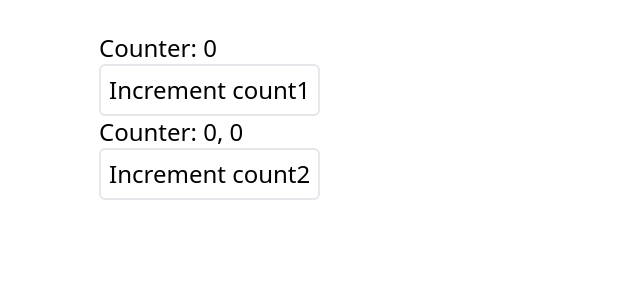
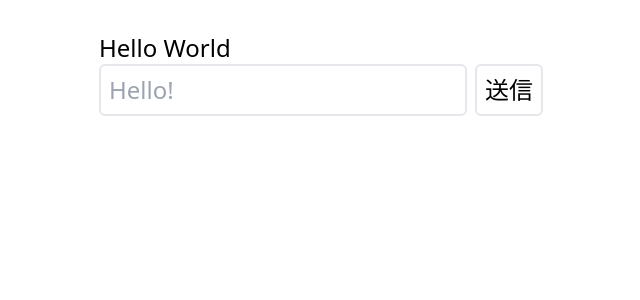
Before and after one commit to OBookBook/react-hooks, a React (Vite) app: page / in a window 1280 px wide. Shown: the top 300 px of the page, without its empty margins (93-733 px from the left). Built offline with nearby package versions, Linux system fonts and the light colour scheme.

Commit message:
enhance Thread component to display messages and handle form submission.

```diff
--- a/src/App.tsx
+++ b/src/App.tsx
@@ -11,7 +11,8 @@ import "./App.css";
 // import Lesson4_1 from "./lessons/Lesson4/Lesson4_1/Lesson4_1";
 // import Lesson5_1 from "./lessons/Lesson5/Lesson5_1/Lesson5_1";
 // import Lesson5_2 from "./lessons/Lesson5/Lesson5_2/Lesson5_2";
-import Lesson5_3 from "./lessons/Lesson5/Lesson5_3/Lesson5_3";
+// import Lesson5_3 from "./lessons/Lesson5/Lesson5_3/Lesson5_3";
+import Lesson6_1 from "./lessons/Lesson6/Lesson6_1/Lesson6_1";
 
 function App() {
   return (
@@ -28,8 +29,8 @@ function App() {
       {/* <Lesson4_1 /> */}
       {/* <Lesson5_1 /> */}
       {/* <Lesson5_2 /> */}
-      <Lesson5_3 />
-      {/* ... */}
+      {/* <Lesson5_3 /> */}
+      <Lesson6_1 />
     </div>
   );
 }
--- a/src/lessons/Lesson6/Lesson6_1/Lesson6_1.tsx
+++ b/src/lessons/Lesson6/Lesson6_1/Lesson6_1.tsx
@@ -1,4 +1,6 @@
+import { useState } from "react";
 import Thread from "./Thread";
+import { deliverMessage } from "./actions";
 
 export type Message = {
   text: string;
@@ -7,9 +9,20 @@ export type Message = {
 };
 
 const Lesson6_1 = () => {
+  const [messages, setMessages] = useState<Message[]>([
+    { text: "Hello World", sending: false, key: 1 },
+  ]);
+  const sendMessage = async (formData: FormData) => {
+    const sendMessage = await deliverMessage(formData.get("message") as string);
+    setMessages((messages) => [
+      ...messages,
+      { text: sendMessage, sending: false, key: messages.length + 1 },
+    ]);
+  };
+
   return (
     <div>
-      <Thread />
+      <Thread messages={messages} sendMessage={sendMessage} />
     </div>
   );
 };
--- a/src/lessons/Lesson6/Lesson6_1/Thread.tsx
+++ b/src/lessons/Lesson6/Lesson6_1/Thread.tsx
@@ -1,9 +1,29 @@
-const Thread = () => {
-  const handleSubmit = async () => {};
+import { useRef } from "react";
+import { Message } from "./Lesson6_1";
+
+const Thread = ({
+  messages,
+  sendMessage,
+}: {
+  messages: Message[];
+  sendMessage: (formData: FormData) => Promise<void>;
+}) => {
+  const formRef = useRef<HTMLFormElement>(null);
+  const handleSubmit = async (e: React.FormEvent<HTMLFormElement>) => {
+    e.preventDefault();
+    if (formRef.current) {
+      const formData = new FormData(formRef.current);
+      await sendMessage(formData);
+      formRef.current.reset();
+    }
+  };
 
   return (
     <div>
-      <form onSubmit={handleSubmit}>
+      {messages.map((message: Message) => (
+        <div key={message.key}>{message.text}</div>
+      ))}
+      <form onSubmit={handleSubmit} ref={formRef}>
         <input
           type="text"
           name="message"
```
